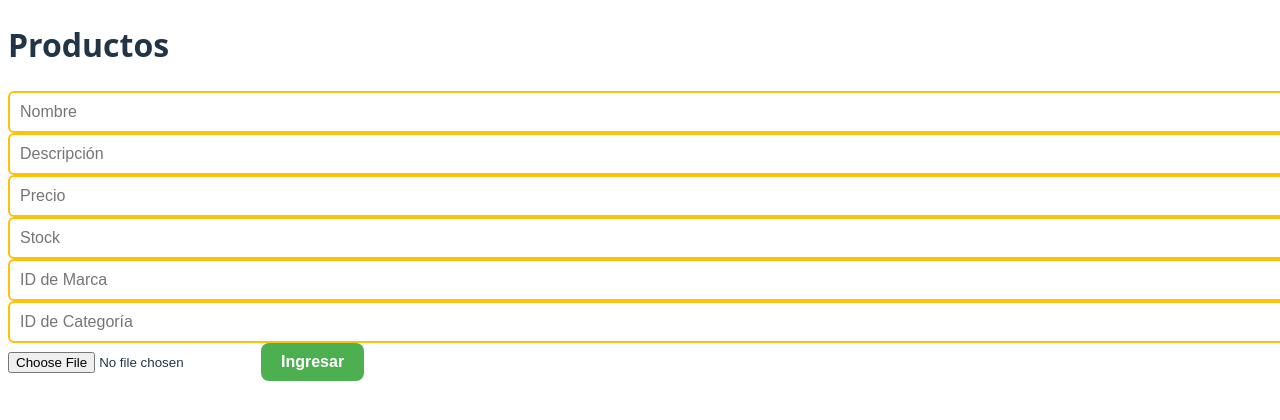
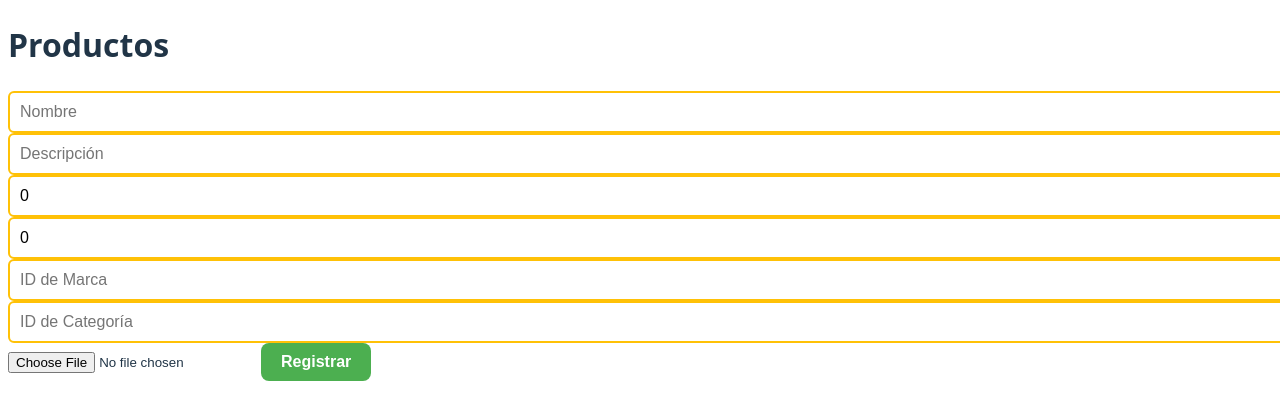
Before and after one commit to omarcaballero/CommerceWebFront, a React (Vite) app: page /dashboard/products in a window 1280 px wide. Shown: the top 420 px of the page. Built offline with nearby package versions, Linux system fonts and the light colour scheme.

Commit message:
[feat] added services and correction for product

```diff
--- a/src/components/molecules/FormProduct.tsx
+++ b/src/components/molecules/FormProduct.tsx
@@ -1,17 +1,33 @@
-import { useState } from "react";
+import { useEffect, useState } from "react";
 import { ButtonAtom } from "../atoms/ButtonAtom";
 import { InputAtom } from "../atoms/InputAtom";
 import styles from "./LoginForm.module.css";
 import { ProductFormProps } from "../../lib/types/types";
 
-export function FormProduct({ onSubmit }: ProductFormProps) {
-    const [name, setName] = useState("");
-    const [description, setDescription] = useState("");
-    const [price, setPrice] = useState("");
-    const [stock, setStock] = useState("");
-    const [brand_id, setBrandId] = useState("");
-    const [category_id, setCategoryId] = useState("");
+export function FormProduct({initialValue={name: "",
+    description: "",
+    price: 0,
+    stock: 0,
+    brand_id: "",
+    category_id: "",
+    image: null }, onSubmit ,id}: ProductFormProps) {
+    const [name, setName] = useState(initialValue.name);
+    const [description, setDescription] = useState(initialValue.description);
+    const [price, setPrice] = useState(initialValue.price.toString());
+    const [stock, setStock] = useState(initialValue.stock.toString());
+    const [brand_id, setBrandId] = useState(initialValue.brand_id);
+    const [category_id, setCategoryId] = useState(initialValue.category_id);
     const [image, setImage] = useState<File | null>(null);
+
+    useEffect(()=>{
+        setName(initialValue.name);
+        setDescription(initialValue.description);
+        setPrice(initialValue.price.toString());
+        setStock(initialValue.stock.toString());
+        setBrandId(initialValue.brand_id);
+        setCategoryId(initialValue.category_id);
+    }
+    ,[initialValue]);
 
     function handleSubmit(event: React.FormEvent) {
         event.preventDefault();
@@ -90,7 +106,7 @@ export function FormProduct({ onSubmit }: ProductFormProps) {
                 className="product"
             />
 
-            <ButtonAtom label="Ingresar" classType="create" type="submit" />
+            <ButtonAtom label={id ? "Actualizar" : "Registrar"} classType={id ? "edit" : "create"} type="submit" />
         </form>
     );
 }
```
Also changed, not shown: src/lib/hooks/mutations/ProductMutations.ts (added, +9 -0 lines), src/services/dashboard/ProductService.ts (+16 -9 lines), src/pages/admin/dashboard/Products/CreateProduct.tsx (added), src/pages/admin/dashboard/Products/EditProduct.tsx (added).
